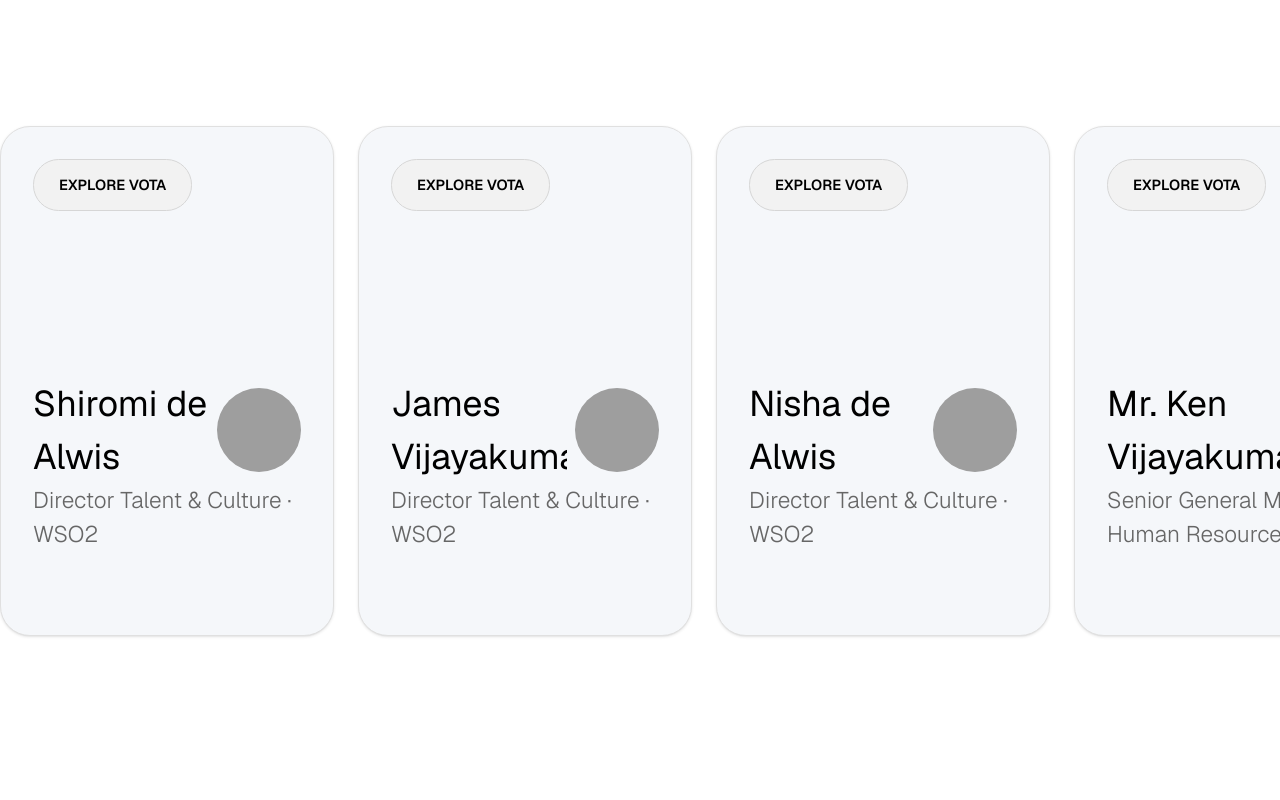
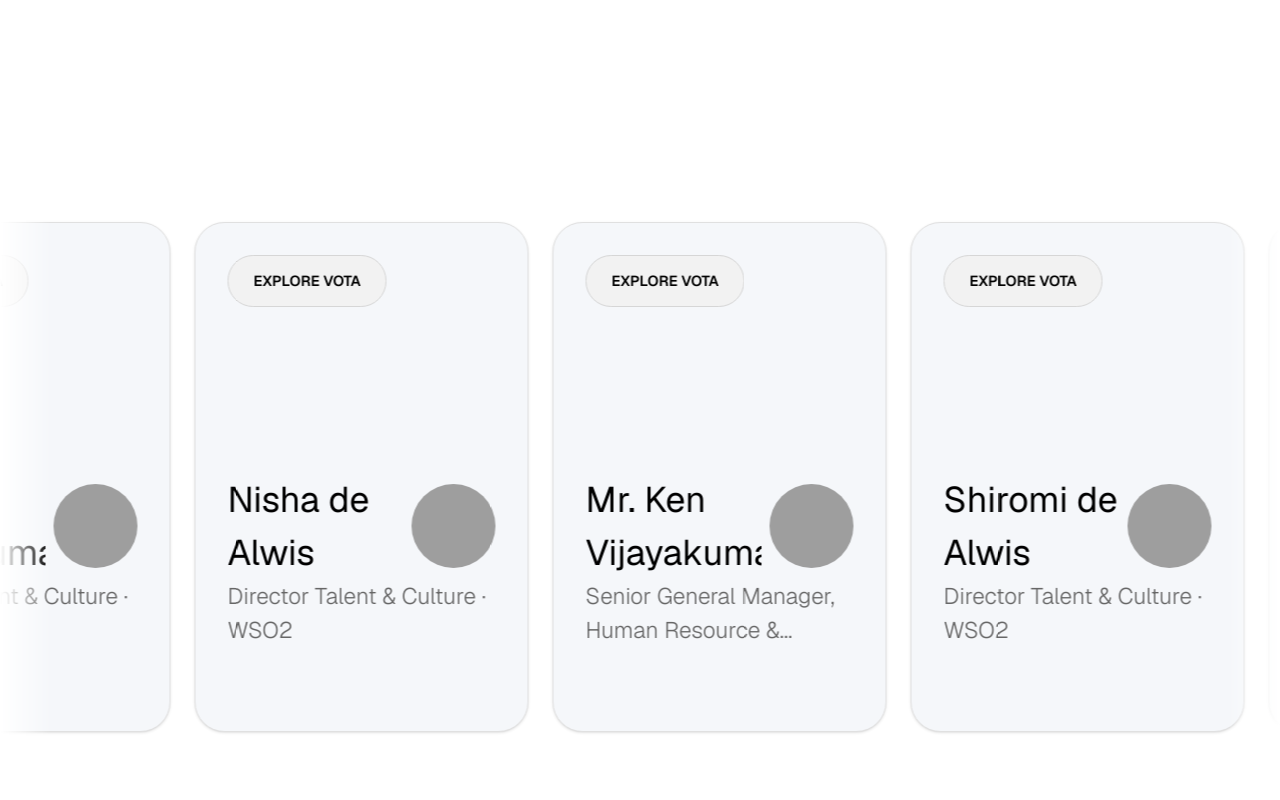
Before and after one commit to career141-dev/VOICE_OF_TALENT_LANDING, a Next.js app: page / in a window 1280 px wide. Shown: the part 2360-3160 px from the top of the page. Built offline with nearby package versions, Linux system fonts and the light colour scheme; grey boxes are pictures that could not be loaded; a web font is replaced by a local one.

Commit message:
Convert SpeakerSection carousel to pure CSS seamless infinite marquee auto-scroll with pause-on-hover

```diff
--- a/src/app/components/SpeakerSection.tsx
+++ b/src/app/components/SpeakerSection.tsx
@@ -1,10 +1,6 @@
 "use client";
 
 import React from 'react';
-import { Swiper, SwiperSlide } from 'swiper/react';
-import { Autoplay } from 'swiper/modules';
-
-import 'swiper/css';
 
 const arrowRightTeal = "/icons/arrow-right-teal.svg";
 
@@ -21,15 +17,6 @@ interface VoiceItem {
 const voicesData: VoiceItem[] = [
   {
     id: 1,
-    name: 'Mr. Ken Vijayakumar',
-    role: 'Senior General Manager, Human Resource & Sustainability',
-    company: 'A. Baur & Co. (Pvt) Ltd',
-    quote: 'Attracting globally-minded engineering talent means building a culture of radical autonomy from day one.',
-    avatar: 'https://images.unsplash.com/photo-1534528741775-53994a69daeb?w=150',
-    bannerImage: '/images/Pillar-01.png',
-  },
-  {
-    id: 2,
     name: 'Shiromi de Alwis',
     role: 'Director Talent & Culture',
     company: 'WSO2',
@@ -38,8 +25,8 @@ const voicesData: VoiceItem[] = [
     bannerImage: '/images/Pillar-01.png',
   },
   {
-    id: 3,
-    name: 'James Vijayakumar ',
+    id: 2,
+    name: 'James Vijayakumar',
     role: 'Director Talent & Culture',
     company: 'WSO2',
     quote: 'Empowering teams with psychological safety drives breakthrough innovations and high retention.',
@@ -47,74 +34,60 @@ const voicesData: VoiceItem[] = [
     bannerImage: '/images/Pillar-01.png',
   },
   {
-    id: 4,
+    id: 3,
     name: 'Nisha de Alwis',
     role: 'Director Talent & Culture',
     company: 'WSO2',
     quote: 'Creating inclusive workspaces allows talent to bring their authentic self to work.',
     avatar: 'https://images.unsplash.com/photo-1573496359142-b8d87734a5a2?w=150',
     bannerImage: '/images/Pillar-01.png',
+  },
+  {
+    id: 4,
+    name: 'Mr. Ken Vijayakumar',
+    role: 'Senior General Manager, Human Resource & Sustainability',
+    company: 'A. Baur & Co. (Pvt) Ltd',
+    quote: 'Attracting globally-minded engineering talent means building a culture of radical autonomy from day one.',
+    avatar: 'https://images.unsplash.com/photo-1534528741775-53994a69daeb?w=150',
+    bannerImage: '/images/Pillar-01.png',
   }
 ];
 
 export default function VoicesSlider() {
-  const extendedData = [...voicesData, ...voicesData, ...voicesData];
+  // Set 1 (original set duplicated for smooth width)
+  const listSet = [...voicesData, ...voicesData];
 
   const badgeClasses = "inline-flex h-[51.968px] items-center justify-center gap-[8.338px] rounded-[25.558px] border-[1.042px] border-[#D6D6D6] bg-[#F2F2F2] px-[25.013px] py-[12.507px] text-[14.591px] font-semibold leading-normal text-black [font-family:Geist,sans-serif] uppercase hover:rounded-[25.558px] hover:border-[#D6D6D6] hover:bg-[#F2F2F2]";
 
-  return (
-    <section id="speakers" className="w-full py-16 overflow-hidden bg-white">
-      {/* Header Section */}
-      <div className="text-center mb-[136px] px-4">
-        <span className="inline-flex items-center rounded-[123.833px] border-[1.238px] border-[rgba(21,154,153,0.20)] bg-[rgba(21,154,153,0.10)] px-[14.86px] py-[7.43px] font-['Geist'] text-[13.622px] font-semibold leading-normal uppercase text-[#159A99] mb-3">
-          AN INDUSTRY-LED VIDEO SERIES BY CAREER141
-        </span>
-        <h2 className="text-center font-['Geist'] text-[46px] font-extrabold leading-[110%] text-[#262626] capitalize">
-          Meet The Voices Behind The Industry
-        </h2>
-      </div>
-
-      {/* Swiper Full-Width Carousel */}
-      <div className="w-full">
-        <Swiper
-          modules={[Autoplay]}
-          slidesPerView="auto"
-          spaceBetween={24}
-          loop={true}
-          speed={300}
-          autoplay={{
-            delay: 3500,
-            disableOnInteraction: false,
-            pauseOnMouseEnter: true,
-          }}
-          className="!overflow-visible flex items-center py-6 px-4 md:px-12"
-        >
-          {extendedData.map((item, index) => (
-            <SwiperSlide
-              key={`${item.id}-${index}`}
+  const renderCard = (item: VoiceItem, key: string) => (
+    <div
+      key={key}
       className="
         group
-                !flex
+        relative
+        flex
         flex-col
         justify-between
         overflow-hidden
         bg-[#F5F7FA]
         cursor-pointer
-                !w-[334px]
-                !h-[510px]
+        w-[334px]
+        h-[510px]
+        shrink-0
         rounded-[29.98px]
         border-[1.62px]
         border-[#E0E0E0]
         shadow-sm
 
         transition-all
-                duration-[900ms]
+        duration-[700ms]
         ease-[cubic-bezier(0.25,1,0.5,1)]
 
-                hover:!w-[563px]
-                hover:!h-[598px]
+        hover:w-[563px]
+        hover:h-[598px]
         hover:-translate-y-[88px]
-                hover:shadow-xl
+        hover:shadow-2xl
+        hover:z-30
       "
     >
       {/* --- 1. ACTIVE / HOVER STATE VIEW --- */}
@@ -131,9 +104,9 @@ export default function VoicesSlider() {
         group-hover:opacity-100
 
         transition-opacity
-                duration-[800ms]
+        duration-[600ms]
         ease-in-out
-                delay-[250ms]
+        delay-[200ms]
 
         z-10
         bg-[#F5F7FA]
@@ -141,7 +114,6 @@ export default function VoicesSlider() {
         pointer-events-none
         group-hover:pointer-events-auto
       ">
-
         <div className="relative h-[310px] overflow-hidden bg-gradient-to-r from-teal-700 via-teal-600 to-teal-400 p-[32px] flex flex-col justify-between text-white shrink-0 rounded-[30px] border border-transparent">
           <div className="flex justify-between items-start z-10">
             <span className={badgeClasses}>
@@ -192,7 +164,7 @@ export default function VoicesSlider() {
         group-hover:opacity-0
 
         transition-opacity
-                duration-[700ms]
+        duration-[500ms]
         ease-in-out
 
         z-0
@@ -200,7 +172,6 @@ export default function VoicesSlider() {
         pointer-events-auto
         group-hover:pointer-events-none
       ">
-
         {/* Reusable Badge */}
         <div>
           <span className={badgeClasses}>
@@ -220,16 +191,40 @@ export default function VoicesSlider() {
               className="w-[84px] h-[84px] rounded-full object-cover flex-shrink-0"
             />
           </div>
-
         </div>
 
         <p className="absolute inset-x-8 bottom-[84px] line-clamp-2 font-geist text-[22.673px] font-light leading-[150%] text-[#666]">
           {item.role} · {item.company}
         </p>
       </div>
-            </SwiperSlide>
-          ))}
-        </Swiper>
+    </div>
+  );
+
+  return (
+    <section id="speakers" className="w-full py-16 overflow-hidden bg-white">
+      {/* Header Section */}
+      <div className="text-center mb-[136px] px-4">
+        <span className="inline-flex items-center rounded-[123.833px] border-[1.238px] border-[rgba(21,154,153,0.20)] bg-[rgba(21,154,153,0.10)] px-[14.86px] py-[7.43px] font-['Geist'] text-[13.622px] font-semibold leading-normal uppercase text-[#159A99] mb-3">
+          AN INDUSTRY-LED VIDEO SERIES BY CAREER141
+        </span>
+        <h2 className="text-center font-['Geist'] text-[46px] font-extrabold leading-[110%] text-[#262626] capitalize">
+          Meet The Voices Behind The Industry
+        </h2>
+      </div>
+
+      {/* Pure CSS Infinite Marquee Track */}
+      <div className="marquee-container pt-24 pb-6">
+        <div className="marquee-track flex items-center">
+          {/* List Set 1 */}
+          <div className="flex shrink-0 items-center gap-6 pr-6">
+            {listSet.map((item, index) => renderCard(item, `set1-${item.id}-${index}`))}
+          </div>
+
+          {/* List Set 2 (Exact Duplicate for Seamless Loop) */}
+          <div className="flex shrink-0 items-center gap-6 pr-6" aria-hidden="true">
+            {listSet.map((item, index) => renderCard(item, `set2-${item.id}-${index}`))}
+          </div>
+        </div>
       </div>
     </section>
   );
--- a/src/app/globals.css
+++ b/src/app/globals.css
@@ -59,3 +59,30 @@ h1, h2, h3, h4, h5, h6 {
 .font-roboto {
   font-family: "Roboto", sans-serif;
 }
+
+@keyframes marquee-scroll {
+  from {
+    transform: translateX(0%);
+  }
+  to {
+    transform: translateX(-50%);
+  }
+}
+
+.marquee-container {
+  overflow: hidden;
+  width: 100%;
+  -webkit-mask-image: linear-gradient(to right, transparent, black 4%, black 96%, transparent);
+  mask-image: linear-gradient(to right, transparent, black 4%, black 96%, transparent);
+}
+
+.marquee-track {
+  display: flex;
+  width: max-content;
+  animation: marquee-scroll 38s linear infinite;
+  will-change: transform;
+}
+
+.marquee-track:hover {
+  animation-play-state: paused;
+}
```
Lines whose indentation alone changed are shown as unchanged.
